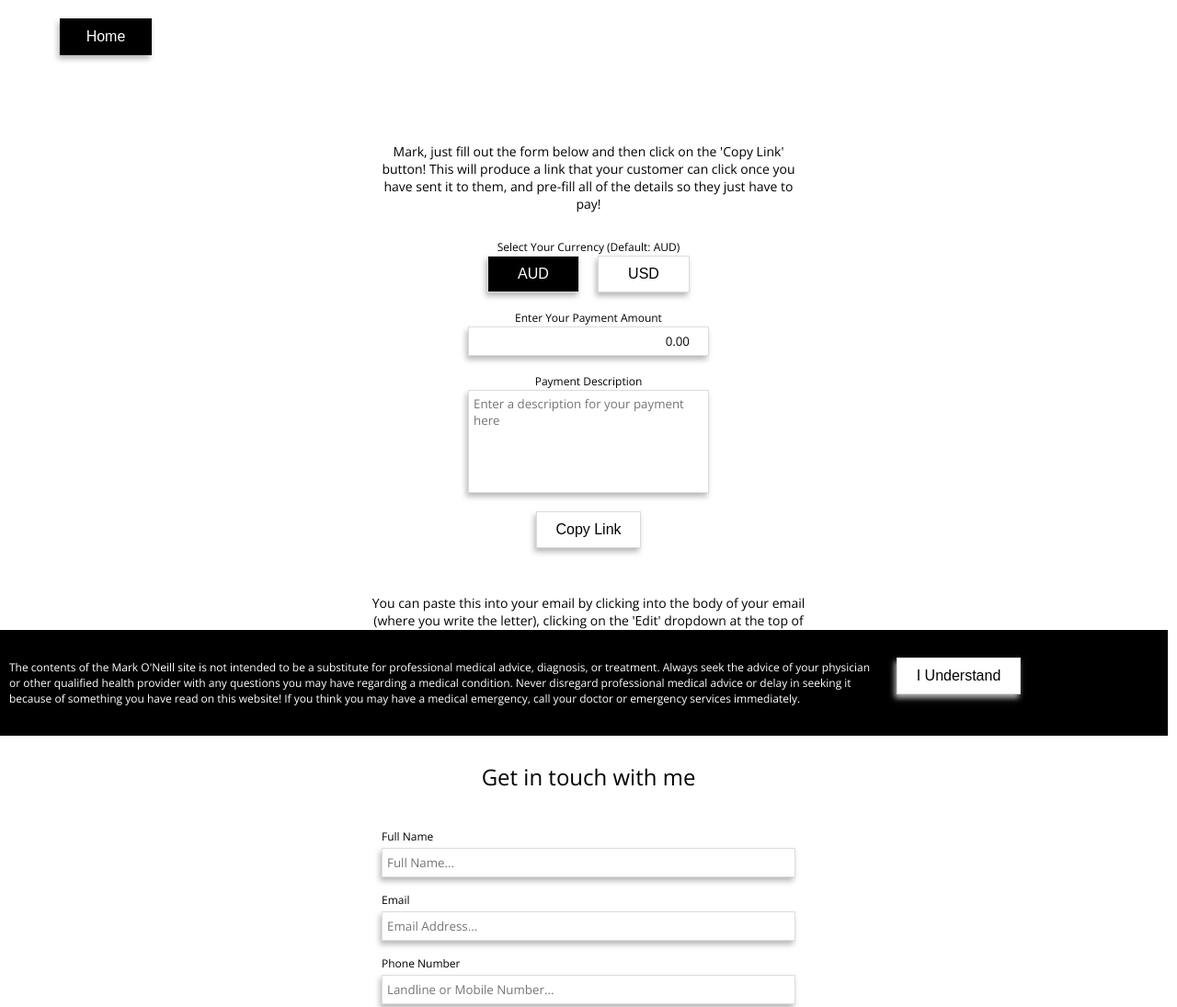
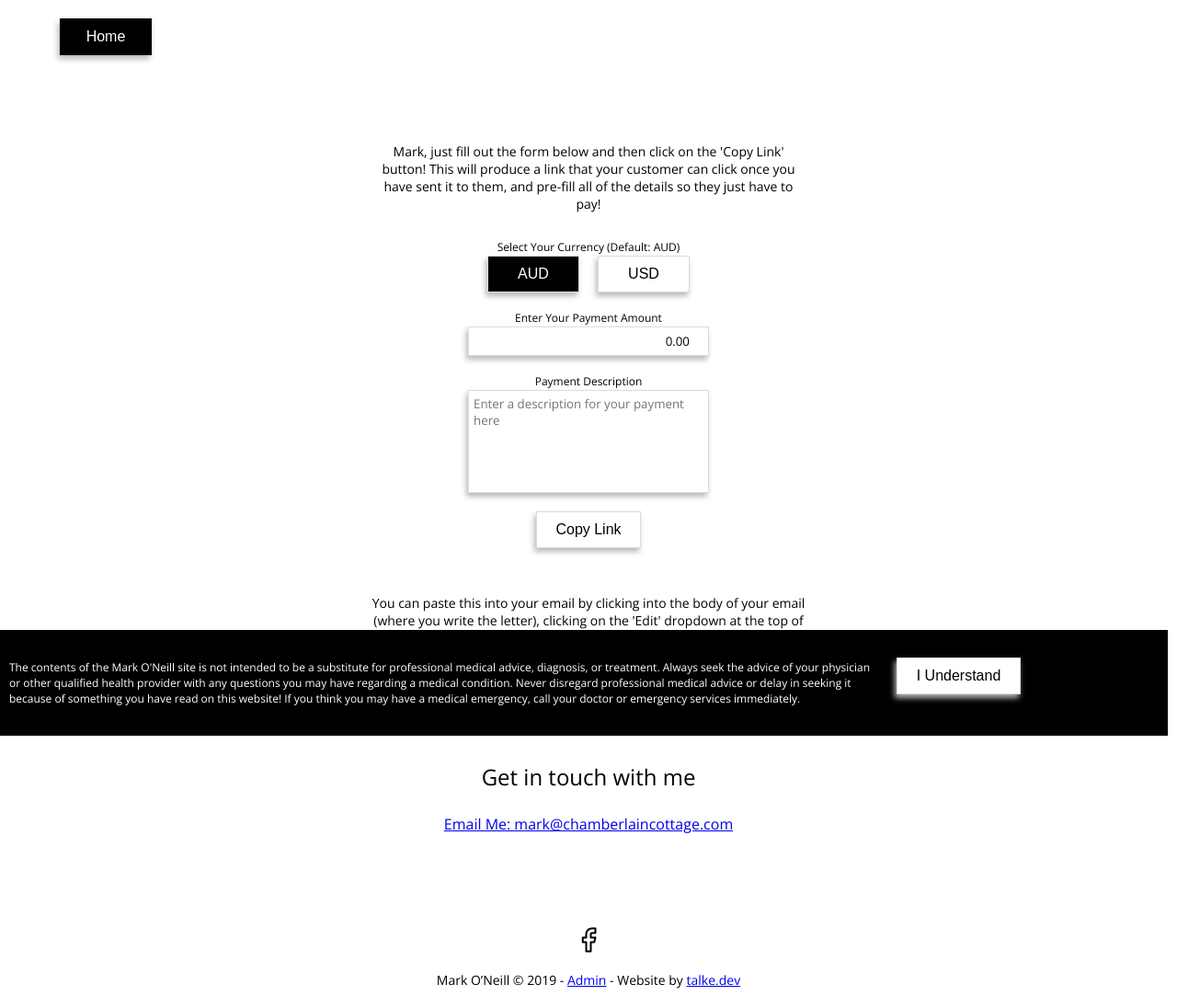
Before and after one commit to christopher-talke/moneill-2020, a Gatsby site: page /request in a window 1280 px wide. Shown: the top 1095 px of the page at 92% size. Built offline with nearby package versions, Linux system fonts and the light colour scheme; Gatsby itself is replaced by a stand-in of ours.

Commit message:
Emergency switch to Email Button

```diff
--- a/gatsby-browser.js
+++ b/gatsby-browser.js
@@ -1,11 +1,12 @@
-import React from 'react';
-import { ApolloProvider } from 'react-apollo';
-import ApolloClient from 'apollo-boost';
+import React from "react"
+import { ApolloProvider } from "react-apollo"
+import ApolloClient from "apollo-boost"
 
 const client = new ApolloClient({
-  uri: `https://admin.markoneill.com.au/graphql`,
+  uri: `https://admin.markoneill.com.au/?graphql=true`,
+  mode: "no-cors",
 })
 
 export const wrapRootElement = ({ element }) => (
   <ApolloProvider client={client}>{element}</ApolloProvider>
-);
+)
--- a/gatsby-config.js
+++ b/gatsby-config.js
@@ -12,7 +12,7 @@ module.exports = {
       options: {
         typeName: "WP",
         fieldName: "wp",
-        url: `${process.env.WORDPRESS_URL}/graphql`,
+        url: `${process.env.WORDPRESS_URL}/?graphql=true`,
         refetchInterval: 30,
       },
     },
--- a/src/components/ContactForm.js
+++ b/src/components/ContactForm.js
@@ -1,48 +1,46 @@
-import React, { useState } from "react"
-import gql from 'graphql-tag'
-import { Mutation } from 'react-apollo';
+import React from "react"
+import gql from "graphql-tag"
+// import { Mutation } from "react-apollo"
 import styled from "styled-components"
 
 import Button from "./Button"
 
 const ContactForm = () => {
+  // const [fullName, setFullName] = useState("")
+  // const [email, setEmail] = useState("")
+  // const [phoneNumber, setPhoneNumber] = useState("")
+  // const [message, setMessage] = useState("")
 
-  const [fullName, setFullName] = useState('');
-  const [email, setEmail] = useState('');
-  const [phoneNumber, setPhoneNumber] = useState('');
-  const [message, setMessage] = useState('');
-
-  const resetForm = () => {
-    setFullName('')
-    setEmail('')
-    setPhoneNumber('')
-    setMessage('')
-  };
+  // const resetForm = () => {
+  //   setFullName("")
+  //   setEmail("")
+  //   setPhoneNumber("")
+  //   setMessage("")
+  // }
 
   return (
     <StyledContactSection id="contact-me">
       <h3>Get in touch with me</h3>
 
-      <Mutation mutation={ENQUIRY_MUTATION}>
-        {(createSubmission, { loading, error, data }) => (
+      {/* <Mutation mutation={ENQUIRY_MUTATION}>
+        {(createSubmission, { loading, error, data }) => ( */}
       <>
-
         <StyledContactForm
           onSubmit={async event => {
             event.preventDefault()
-              createSubmission({
-                variables: {
-                  clientMutationId: 'enquiry-submission',
-                  fullName,
-                  email,
-                  phoneNumber,
-                  message
-                }
-              })
-              resetForm()
+            // createSubmission({
+            //   variables: {
+            //     clientMutationId: 'enquiry-submission',
+            //     fullName,
+            //     email,
+            //     phoneNumber,
+            //     message
+            //   }
+            // })
+            // resetForm()
           }}
         >
-        <div className="form-input-group">
+          {/* <div className="form-input-group">
           <label htmlFor="fullName">Full Name</label>
           <input
             id="fullName"
@@ -93,13 +91,17 @@ const ContactForm = () => {
               setMessage(e.target.value)
             }}
           >{message}</textarea>
-        </div>
-        <Button dark>Submit Enquiry</Button>
+        </div> */}
+          <a href="mailto:mark@chamberlaincottage.com&subject=New Enquiry&body=Hi Mark,">
+            Email Me: mark@chamberlaincottage.com
+          </a>
+          {/* <a href="mailto:mark@chamberlaincottage.com">
+            <Button dark>Email Me</Button>
+          </a> */}
         </StyledContactForm>
-
       </>
-      )}
-      </Mutation>
+      {/* )}
+      </Mutation> */}
     </StyledContactSection>
   )
 }
@@ -168,8 +170,22 @@ const StyledContactForm = styled.form`
 `
 
 const ENQUIRY_MUTATION = gql`
-  mutation CreateEnquiryMutation($clientMutationId: String!, $fullName: String!, $email: String!, $phoneNumber: String!, $message: String!){
-    createEnquiry(input: {clientMutationId: $clientMutationId, fullName: $fullName, email: $email, phoneNumber: $phoneNumber, message: $message}) {
+  mutation CreateEnquiryMutation(
+    $clientMutationId: String!
+    $fullName: String!
+    $email: String!
+    $phoneNumber: String!
+    $message: String!
+  ) {
+    createEnquiry(
+      input: {
+        clientMutationId: $clientMutationId
+        fullName: $fullName
+        email: $email
+        phoneNumber: $phoneNumber
+        message: $message
+      }
+    ) {
       data
       success
     }
```
Lines whose indentation alone changed are shown as unchanged.
